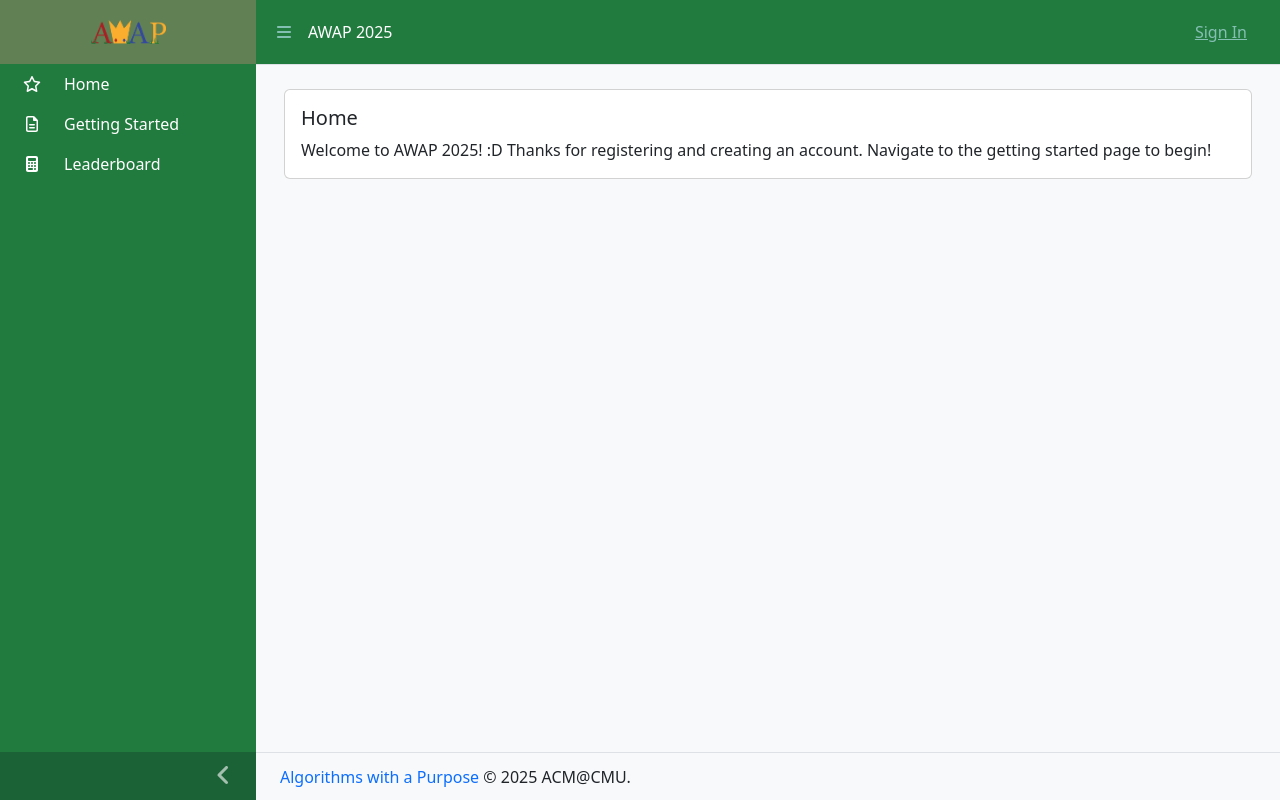
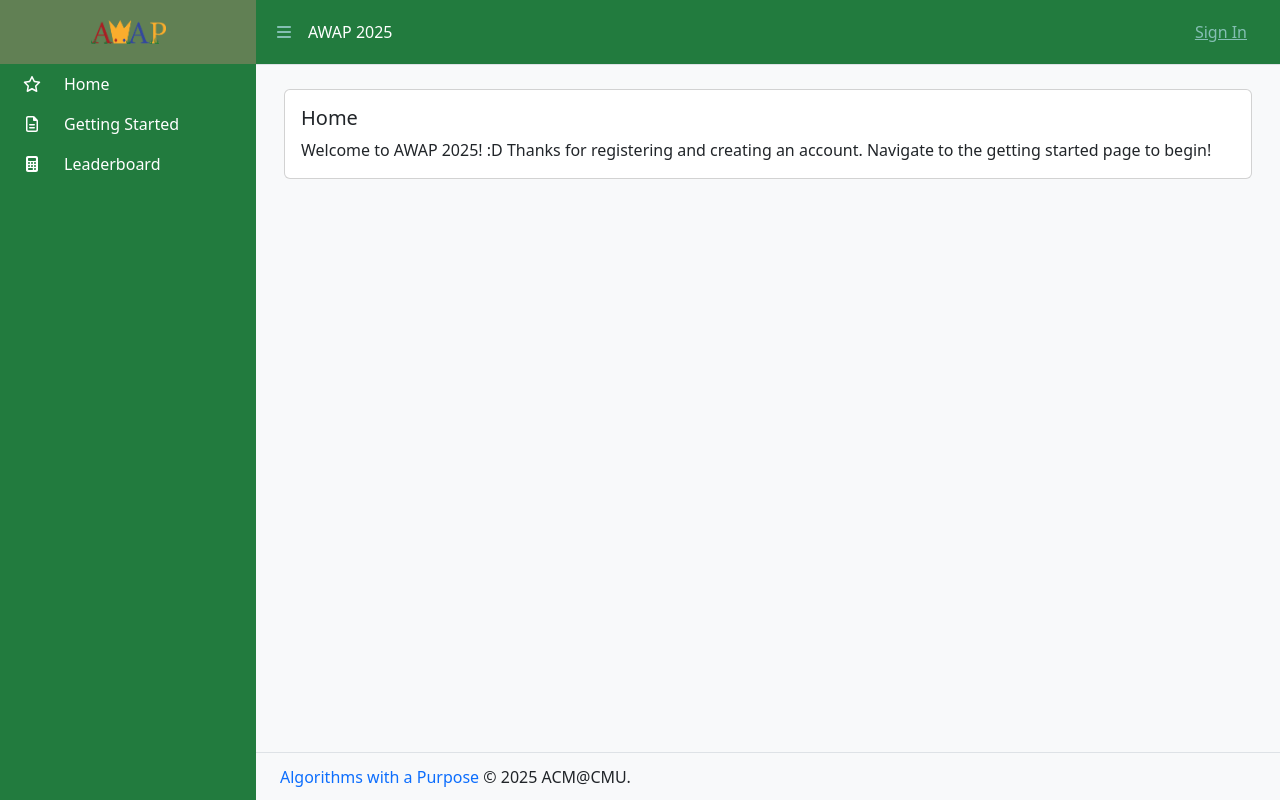
Before and after one commit to acm-cmu/awap-dashboard-2026, a Next.js app: page / in a window 1280 px wide. Built offline with nearby package versions, Linux system fonts and the light colour scheme; no server answers.

Commit message:
removed chevron button

```diff
--- a/src/layout/UserLayout/Sidebar/Sidebar.tsx
+++ b/src/layout/UserLayout/Sidebar/Sidebar.tsx
@@ -45,20 +45,6 @@ export default function Sidebar(props: { isShow: boolean; isShowMd: boolean }) {
       <div className='sidebar-nav flex-fill'>
         <SidebarNav />
       </div>
-
-      <Button
-        variant='link'
-        className='sidebar-toggler d-none d-md-inline-block rounded-0 text-end pe-4 fw-bold shadow-none'
-        onClick={toggleIsNarrow}
-        type='button'
-        aria-label='sidebar toggler'
-      >
-        <FontAwesomeIcon
-          className='sidebar-toggler-chevron'
-          icon={faAngleLeft}
-          fontSize={24}
-        />
-      </Button>
     </div>
   );
 }
```
